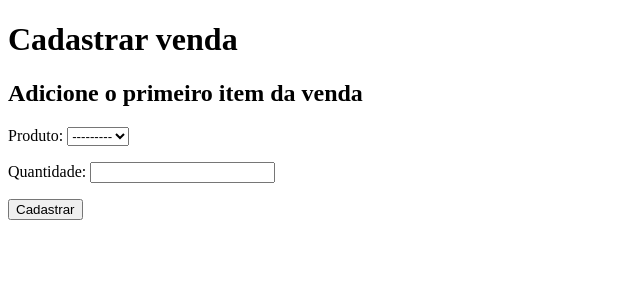
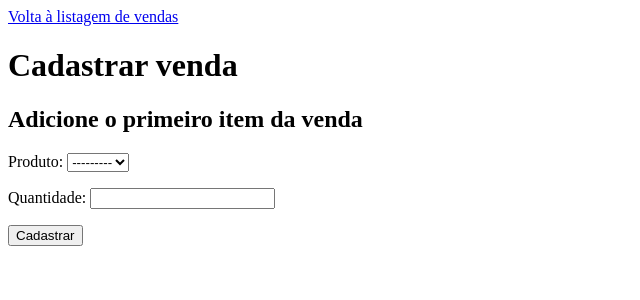
Before and after one commit to Control-Cash/controlcash, a Django app: page /venda/criar in a window 1280 px wide. Shown: the top 300 px of the page, without its empty margins (0-640 px from the left). Run offline with Django 4.2, Linux system fonts and the light colour scheme; data that the repository does not hold is empty.

Commit message:
Adiciona link de retorno a página de listagem de vendas #73

```diff
--- a/venda/templates/venda/venda/criar.html
+++ b/venda/templates/venda/venda/criar.html
@@ -7,6 +7,8 @@
     <title>Cadastrar venda | ControlCash</title>
   </head>
   <body>
+    <a href="{% url 'venda_listar' %}">Volta à listagem de vendas</a>
+
     <h1>Cadastrar venda</h1>
     <h2>Adicione o primeiro item da venda</h2>
     <form method="post">
--- a/venda/templates/venda/venda/detalhar.html
+++ b/venda/templates/venda/venda/detalhar.html
@@ -7,6 +7,8 @@
   <title>Venda #{{ venda.id }} | ControlCash</title>
 </head>
 <body>
+  <a href="{% url 'venda_listar' %}">Volta à listagem de vendas</a>
+
   <h1>Venda #{{ venda.id }}</h1>
   <h3>{{ venda.get_status_display }}</h3>
 
```
